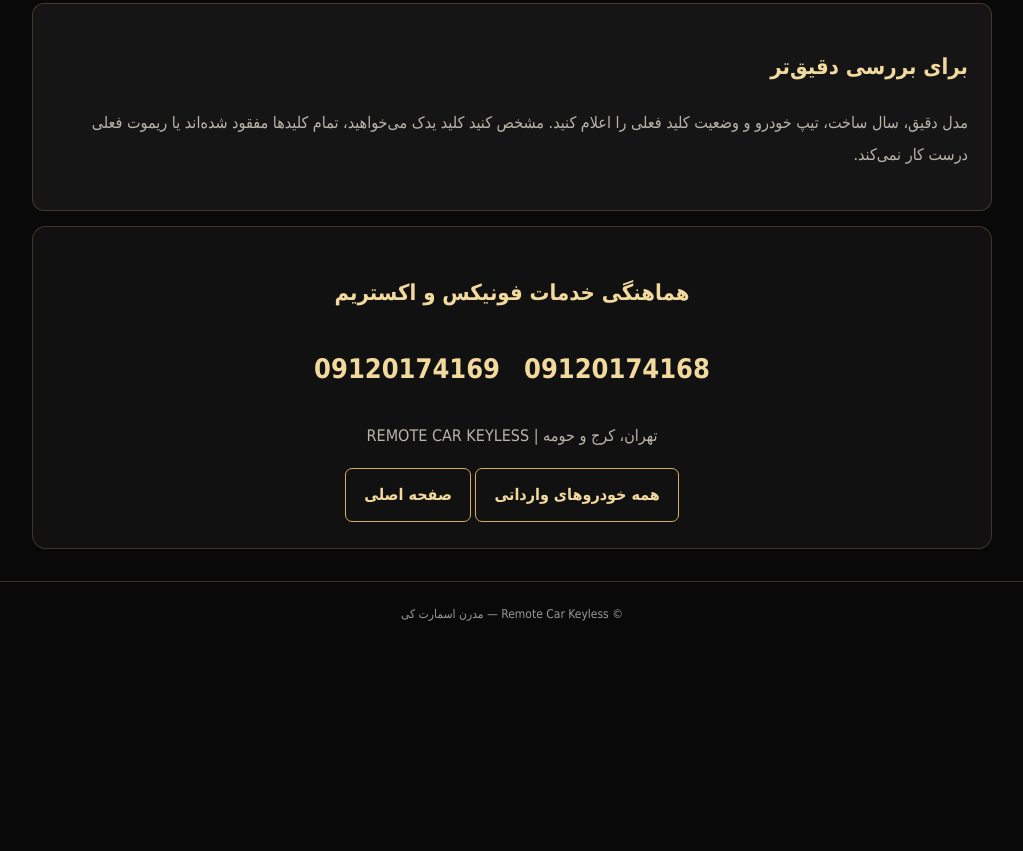
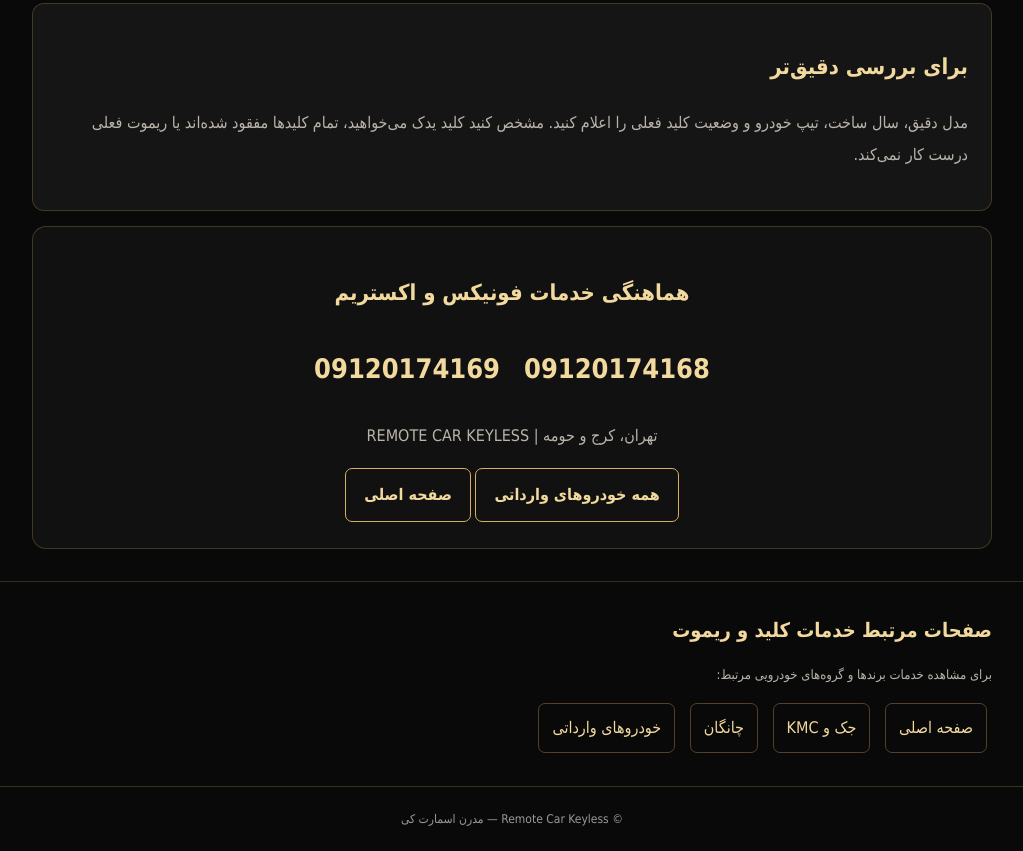
Before and after one commit to mrsmartkeykeyless-stack/remotecarkeyless, a plain HTML site: page fownix-xtrim-remote.html in a window 1280 px wide. Shown: the part 1268-2119 px from the top of the page, without its empty margins (128-1151 px from the left). Before the commit the page ends 1914 px from the top, so only its background shows below. Drawn offline with Linux system fonts and the light colour scheme.

Commit message:
Improve internal links between vehicle service pages

```diff
--- a/fownix-xtrim-remote.html
+++ b/fownix-xtrim-remote.html
@@ -18,4 +18,11 @@
 <div class="box"><h2>خدمات قابل بررسی</h2><ul><li>ساخت کلید یدک و بررسی نوع ریموت متناسب با نسل خودرو.</li><li>بررسی امکان تهیه و تعریف ریموت یا کلید هوشمند جایگزین.</li><li>بررسی شرایط ساخت کلید در صورت مفقودی کلیدهای موجود.</li><li>بررسی ایراد شناسایی ریموت، کیلس و استارت دکمه‌ای در مدل‌های مجهز.</li></ul><p class="note">ذکر نام برند یا مدل به معنی تضمین سازگاری و انجام تمام خدمات نیست. نوع سیستم کلید، ایموبلایزر، تیپ و سال تولید باید بررسی شود؛ امکان انجام کار پس از دریافت مشخصات خودرو اعلام خواهد شد.</p></div>
 <div class="box"><h2>برای بررسی دقیق‌تر</h2><p>مدل دقیق، سال ساخت، تیپ خودرو و وضعیت کلید فعلی را اعلام کنید. مشخص کنید کلید یدک می‌خواهید، تمام کلیدها مفقود شده‌اند یا ریموت فعلی درست کار نمی‌کند.</p></div>
 <div class="contact"><h2>هماهنگی خدمات فونیکس و اکستریم</h2><a class="phone" href="tel:09120174168">09120174168</a><a class="phone" href="tel:09120174169">09120174169</a><p>تهران، کرج و حومه | REMOTE CAR KEYLESS</p><a class="btn alt" href="imported-vehicles-remote.html">همه خودروهای وارداتی</a> <a class="btn alt" href="index.html">صفحه اصلی</a></div>
-</div></section></main><footer class="footer">© Remote Car Keyless — مدرن اسمارت کی</footer></body></html>
+</div></section>
+<section id="related-pages" style="padding:28px 0;border-top:1px solid rgba(214,173,98,.22)"><div class="wrap"><h2 style="color:#f2d99e;font-size:20px;margin:0 0 12px">صفحات مرتبط خدمات کلید و ریموت</h2><p style="color:#b9b4aa;margin:0 0 10px;font-size:13px">برای مشاهده خدمات برندها و گروه‌های خودرویی مرتبط:</p><nav aria-label="صفحات مرتبط">
+<a href="index.html" style="display:inline-block;margin:5px;padding:8px 13px;border:1px solid rgba(214,173,98,.35);border-radius:7px;color:#f2d99e">صفحه اصلی</a>
+<a href="kmc-jac-remote.html" style="display:inline-block;margin:5px;padding:8px 13px;border:1px solid rgba(214,173,98,.35);border-radius:7px;color:#f2d99e">جک و KMC</a>
+<a href="changan-remote.html" style="display:inline-block;margin:5px;padding:8px 13px;border:1px solid rgba(214,173,98,.35);border-radius:7px;color:#f2d99e">چانگان</a>
+<a href="imported-vehicles-remote.html" style="display:inline-block;margin:5px;padding:8px 13px;border:1px solid rgba(214,173,98,.35);border-radius:7px;color:#f2d99e">خودروهای وارداتی</a>
+</nav></div></section>
+</main><footer class="footer">© Remote Car Keyless — مدرن اسمارت کی</footer></body></html>
```
